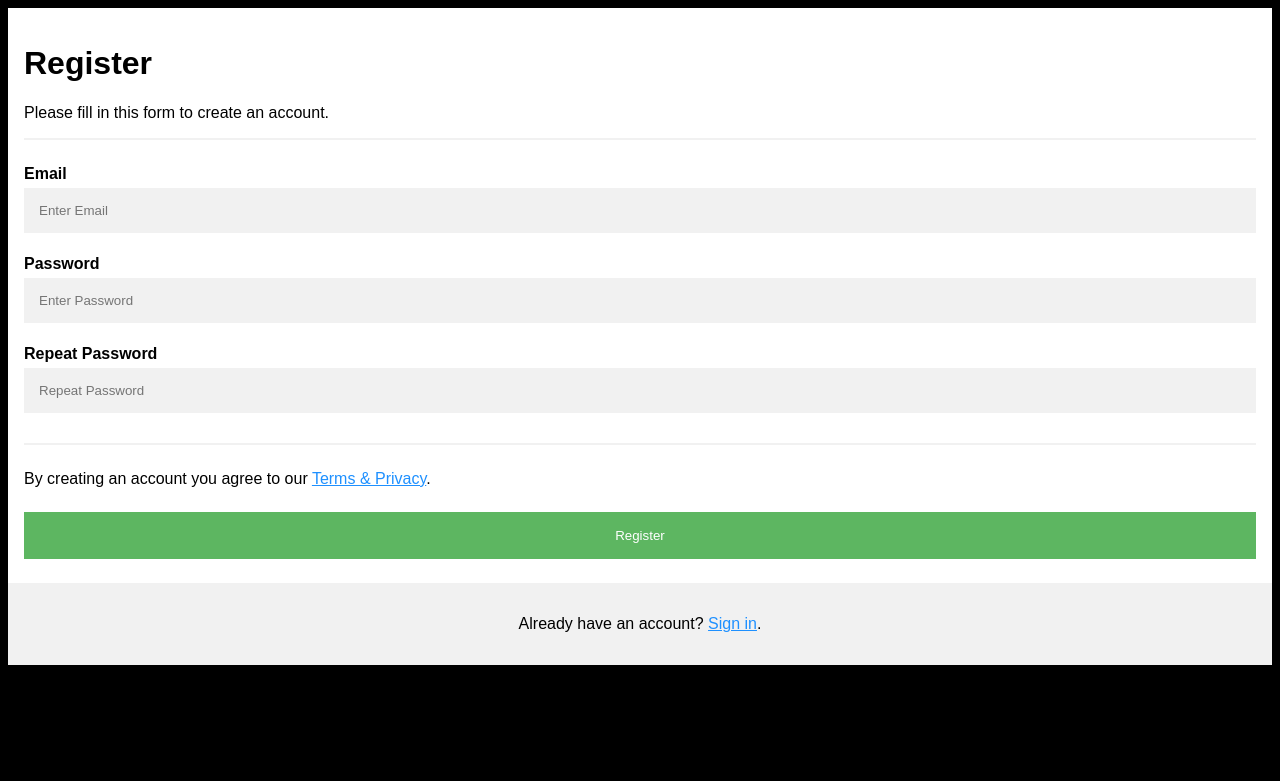
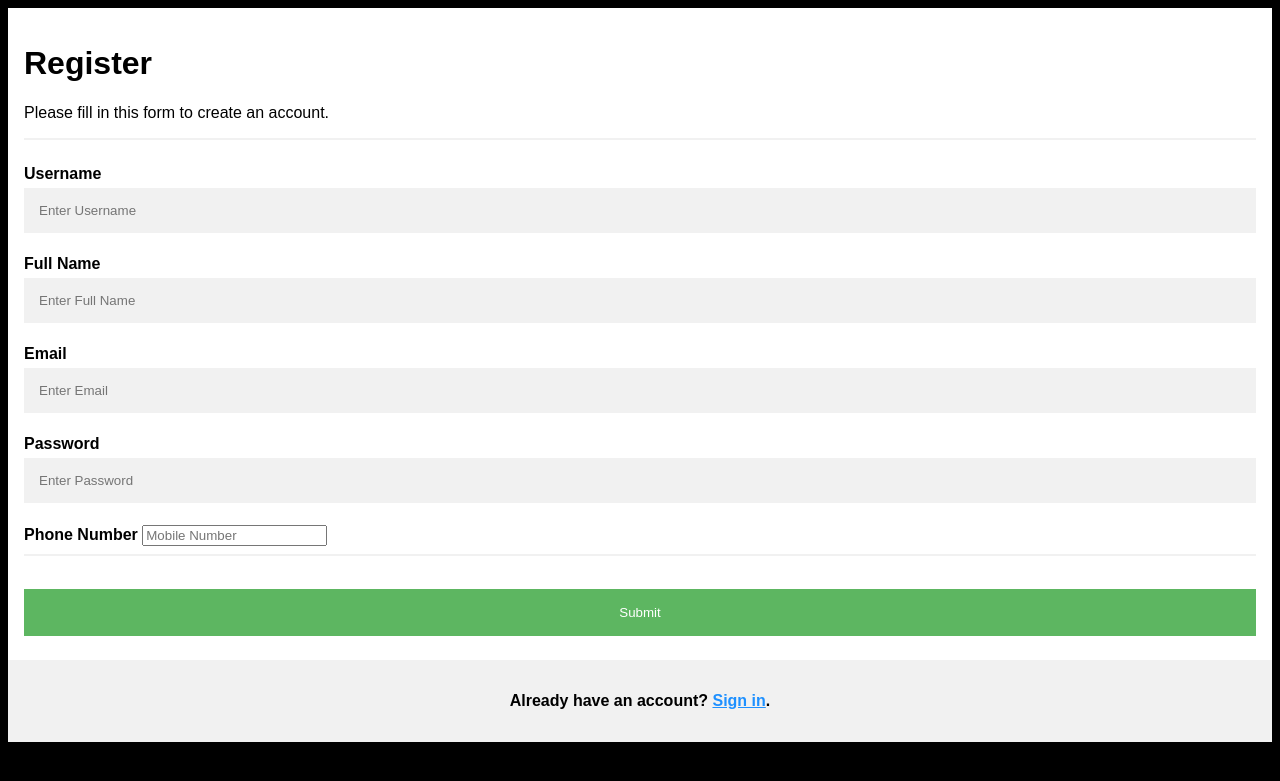
Before and after one commit to AzharUddinSheikh/SimpleWebApp, a Flask app: page /create in a window 1280 px wide. Shown: the top 781 px of the page. Run offline with Flask 2, Linux system fonts and the light colour scheme.

Commit message:
git status

```diff
--- a/MY PROJECT/webapp/main.py
+++ b/MY PROJECT/webapp/main.py
@@ -1,6 +1,28 @@
 from flask import Flask, render_template
+from flask_sqlalchemy import SQLAlchemy
+
 
 app = Flask(__name__)
+app.config['SQLALCHEMY_DATABASE_URI'] = 'mysql://root:@localhost:3307/database'
+db = SQLAlchemy(app)
+
+app.config['SQLALCHEMY_TRACK_MODIFICATIONS'] = False
+
+
+class Details(db.Model):
+    sno = db.Column(db.Integer, primary_key=True)
+    username = db.Column(db.String(80), unique=True, nullable=False)
+    email = db.Column(db.String(120), unique=True, nullable=False)
+    phone = db.Column(db.String(120), unique=True, nullable=False)
+    name = db.Column(db.String(120), unique=False, nullable=False)
+    password = db.Column(db.String(120), unique=False, nullable=False)
+
+    def __inti__(self, username, email, phone, name, password):
+        self.name = name
+        self.email = email
+        self.username = username
+        self.phone = phone
+        self.password = password
 
 
 @app.route('/')
--- a/MY PROJECT/webapp/templates/create.html
+++ b/MY PROJECT/webapp/templates/create.html
@@ -79,18 +79,25 @@
             <p>Please fill in this form to create an account.</p>
             <hr>
 
+            <label for="username"><b>Username</label>
+            <input type="text" placeholder="Enter Username" name="email" id="email" required>
+
+            <label for="fullname"><b>Full Name</b></label>
+            <input type="text" placeholder="Enter Full Name" name="name" id="name" required>
+
             <label for="email"><b>Email</b></label>
             <input type="text" placeholder="Enter Email" name="email" id="email" required>
 
-            <label for="psw"><b>Password</b></label>
-            <input type="password" placeholder="Enter Password" name="psw" id="psw" required>
 
-            <label for="psw-repeat"><b>Repeat Password</b></label>
-            <input type="password" placeholder="Repeat Password" name="psw-repeat" id="psw-repeat" required>
+            <label for="password"><b>Password</b></label>
+            <input type="password" placeholder="Enter Password" name="password" id="password" required>
+
+            <label for="number"><b>Phone Number</b></label>
+            <input type="number" placeholder="Mobile Number" name="number" id="number" required>
             <hr>
-            <p>By creating an account you agree to our <a href="#">Terms & Privacy</a>.</p>
 
-            <button type="submit" class="registerbtn">Register</button>
+
+            <button type="submit" class="registerbtn">Submit</button>
         </div>
 
         <div class="container signin">
```
Also changed, not shown: 1 other file.
